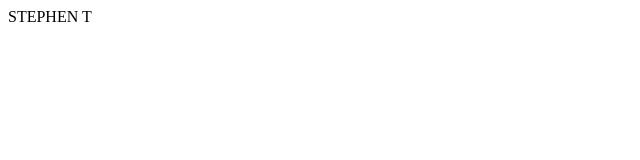
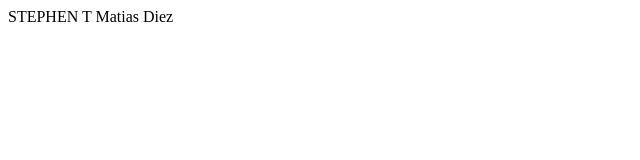
Before and after one commit to Stephen-Treasure/git-practice-repo, a plain HTML site: page index.html in a window 1280 px wide. Shown: the whole page, without its empty margins (0-640 px from the left). Drawn offline with Linux system fonts and the light colour scheme.

Commit message:
Adding teamMember/Matias Name into index.html

```diff
--- a/index.html
+++ b/index.html
@@ -2,6 +2,6 @@
 <html lang="en">
     <head> </head>
     <body>
-        STEPHEN T
+        STEPHEN T Matias Diez
     </body>
 </html>
```
